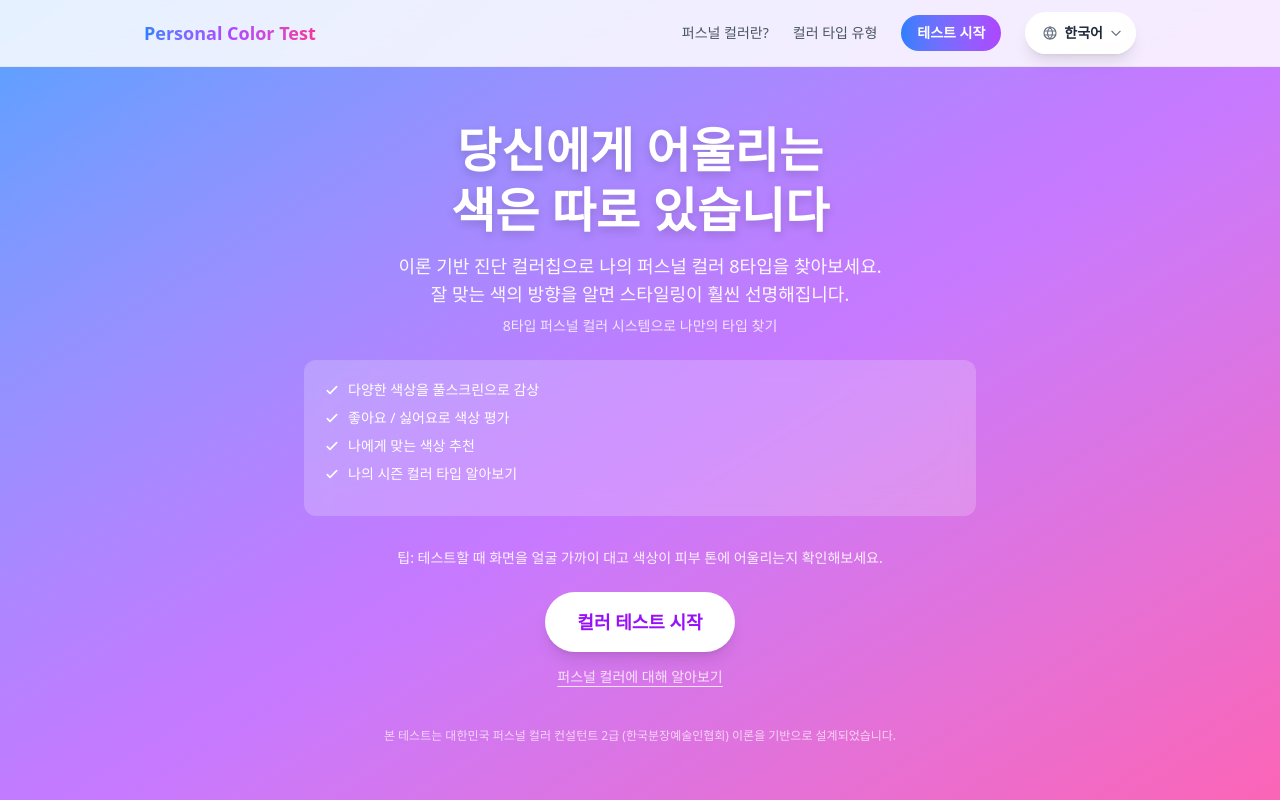
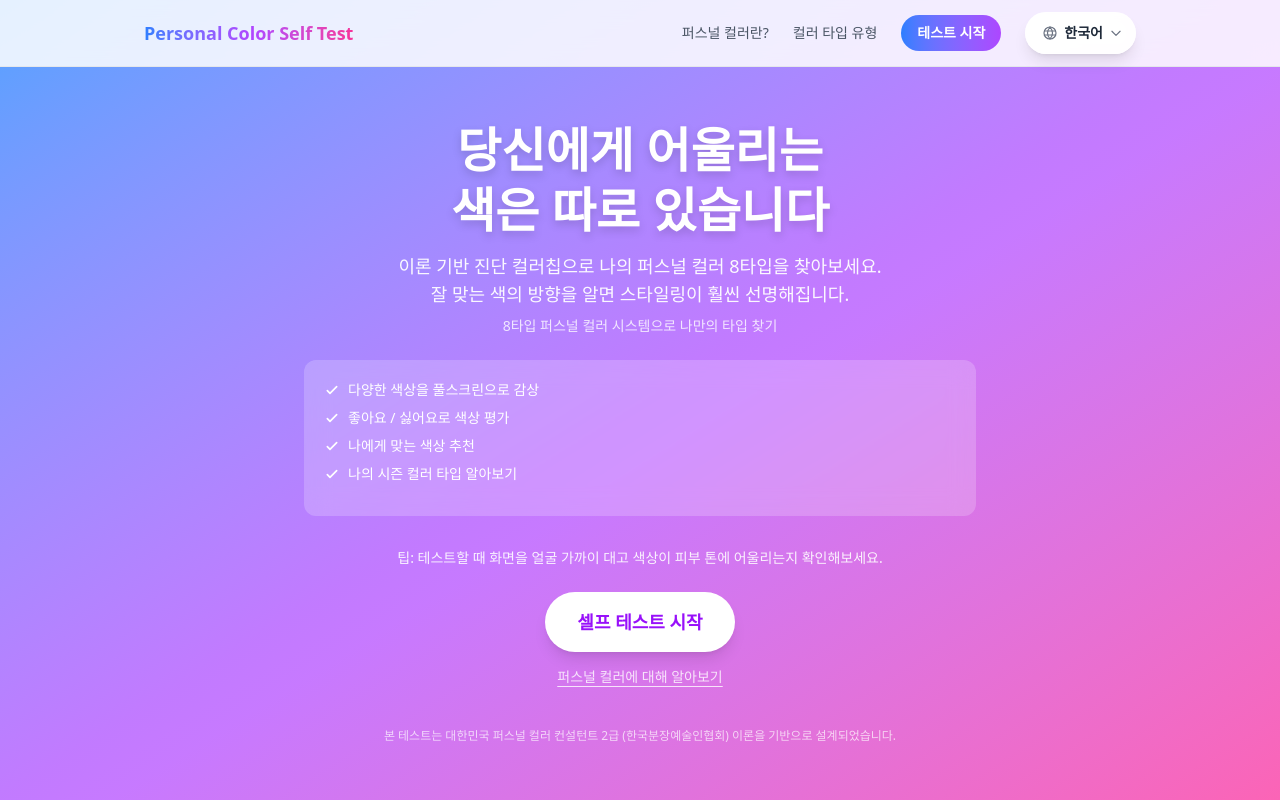
Before and after one commit to sadie100/personal-color-test, a React (Vite) app: page / in a window 1280 px wide. Built offline with nearby package versions, Linux system fonts and the light colour scheme.

Commit message:
feat: UI에서 셀프 테스트 강조

```diff
--- a/src/components/Header.tsx
+++ b/src/components/Header.tsx
@@ -27,7 +27,7 @@ export const Header = ({ lang, onToggleLang, screen, onNavigate }: HeaderProps)
           onClick={() => handleNav("home")}
           className="cursor-pointer bg-gradient-to-r from-blue-500 via-purple-500 to-pink-500 bg-clip-text text-lg font-bold text-transparent"
         >
-          Personal Color Test
+          Personal Color Self Test
         </button>
 
         <nav className="hidden items-center gap-6 md:flex">
--- a/src/i18n/translations.ts
+++ b/src/i18n/translations.ts
@@ -14,7 +14,7 @@ const ko: TranslationSchema = {
         "이론 기반 진단 컬러칩으로 나의 퍼스널 컬러 8타입을 찾아보세요. 잘 맞는 색의 방향을 알면 스타일링이 훨씬 선명해집니다.",
     },
     learnMore: "퍼스널 컬러에 대해 알아보기",
-    startButton: "컬러 테스트 시작",
+    startButton: "셀프 테스트 시작",
     features: {
       viewColors: "다양한 색상을 풀스크린으로 감상",
       likeDislike: "좋아요 / 싫어요로 색상 평가",
@@ -399,7 +399,7 @@ const en: TranslationSchema = {
         "Discover your personal color type through theory-based diagnostic chips. Knowing your best direction makes styling and color choices much clearer.",
     },
     learnMore: "Learn about Personal Color",
-    startButton: "Start Color Test",
+    startButton: "Start Self Test",
     features: {
       viewColors: "View full-screen colors",
       likeDislike: "Like or dislike colors with simple buttons",
```
